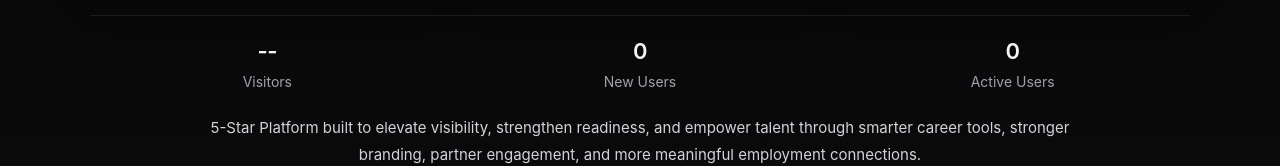
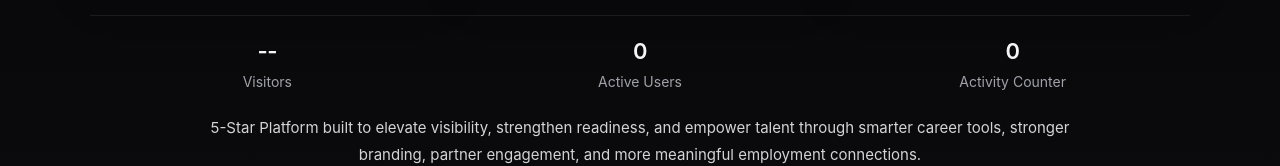
Before and after one commit to UrMizery/hireminds-platform, a Next.js app: page / in a window 1280 px wide. Shown: the part 755-921 px from the top of the page. Built offline with nearby package versions, Linux system fonts and the light colour scheme; no server answers; the database is empty.

Commit message:
Update page.tsx

```diff
--- a/app/page.tsx
+++ b/app/page.tsx
@@ -169,14 +169,14 @@ supported by a platform focused on readiness and opportunity.
 <p style={styles.statNumber}>
 {newUsersCount !== null ? newUsersCount.toLocaleString() : "--"}
 </p>
-<p style={styles.statLabel}>New Users</p>
+<p style={styles.statLabel}>Active Users</p>
 </div>
 
 <div style={styles.statItem}>
 <p style={styles.statNumber}>
 {activeUsersCount !== null ? activeUsersCount.toLocaleString() : "--"}
 </p>
-<p style={styles.statLabel}>Active Users</p>
+<p style={styles.statLabel}>Activity Counter</p>
 </div>
 </div>
 
```
